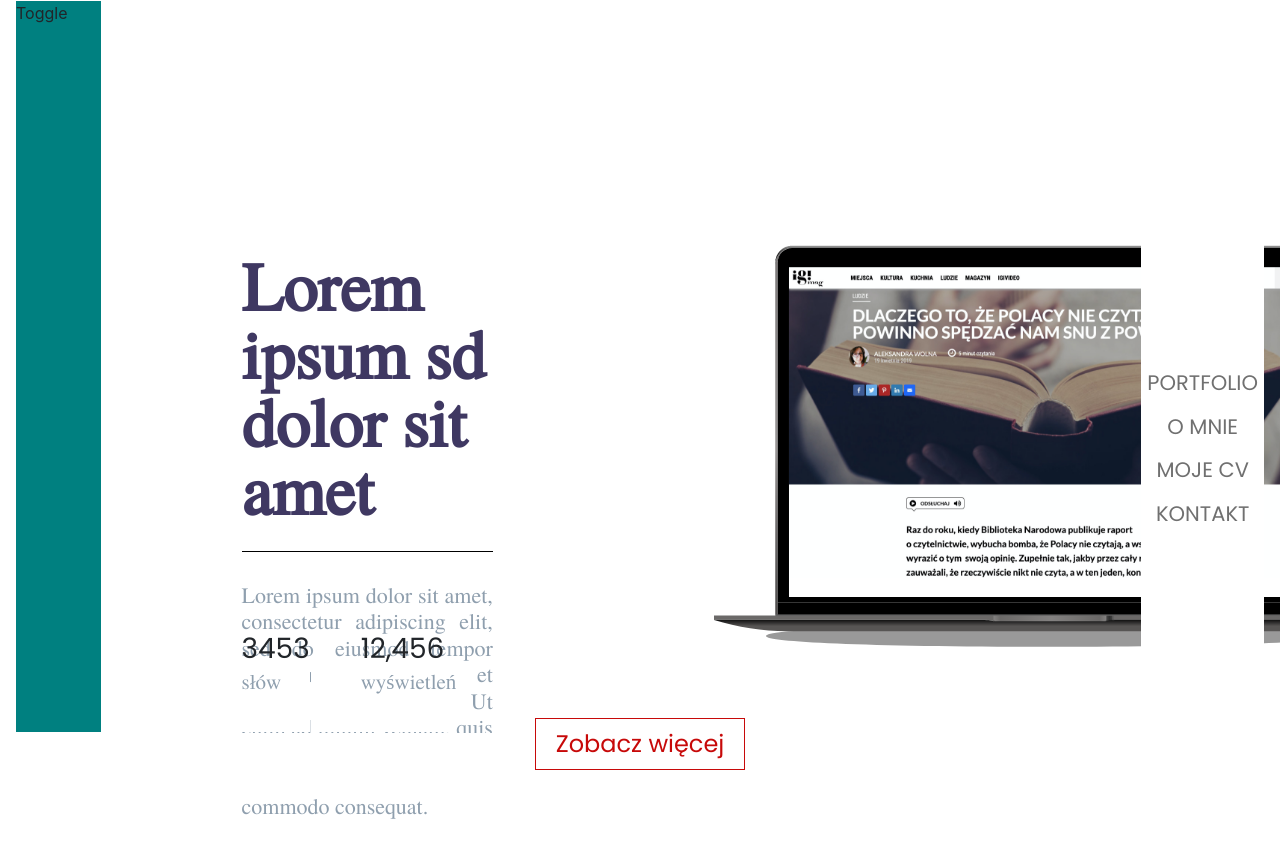
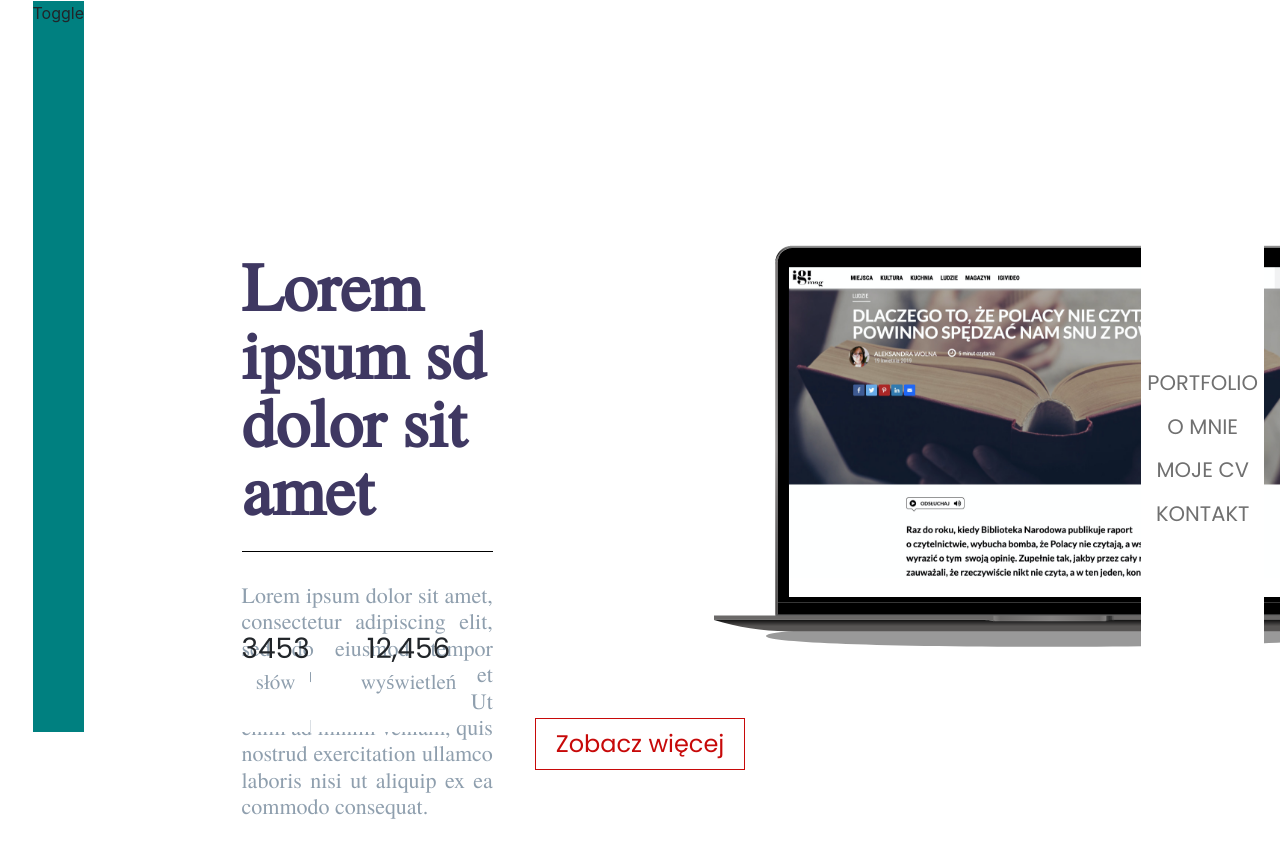
Before and after one commit to elderbary/portfolio-react-aleksandra, a React (Create React App) app: page / in a window 1280 px wide. Shown: the top 858 px of the page. Built offline with nearby package versions, Linux system fonts and the light colour scheme.

Commit message:
wyśrodkowanie strony i nadanie z-index dla social icons

```diff
--- a/src/styles/index.css
+++ b/src/styles/index.css
@@ -1,5 +1,5 @@
 * {
-    margin: 0;
+    margin: 0 auto;
     padding: 0;
     max-width: 2200px;
 }
--- a/src/styles/social.css
+++ b/src/styles/social.css
@@ -2,6 +2,7 @@
     display: flex;
     justify-items: start;
     flex-direction: column-reverse;
+    z-index: 1;
 }
 
 
```
